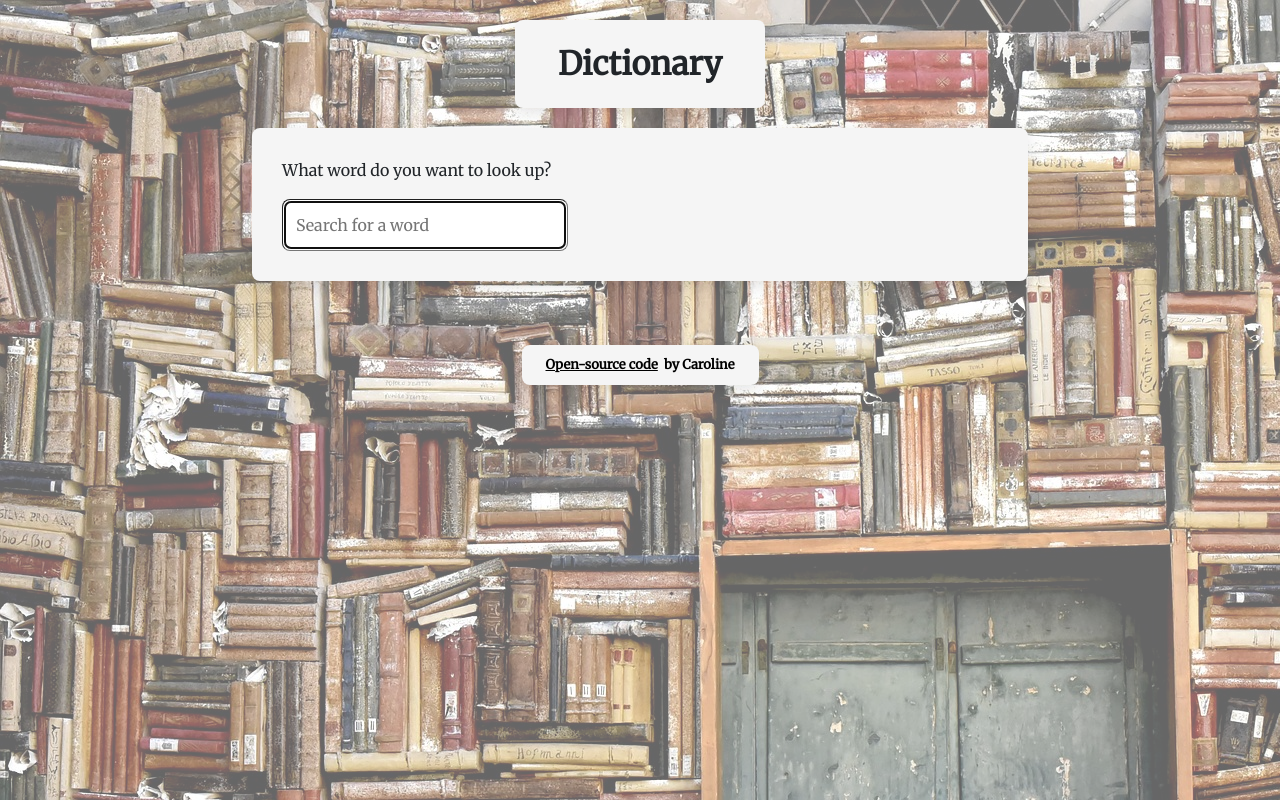
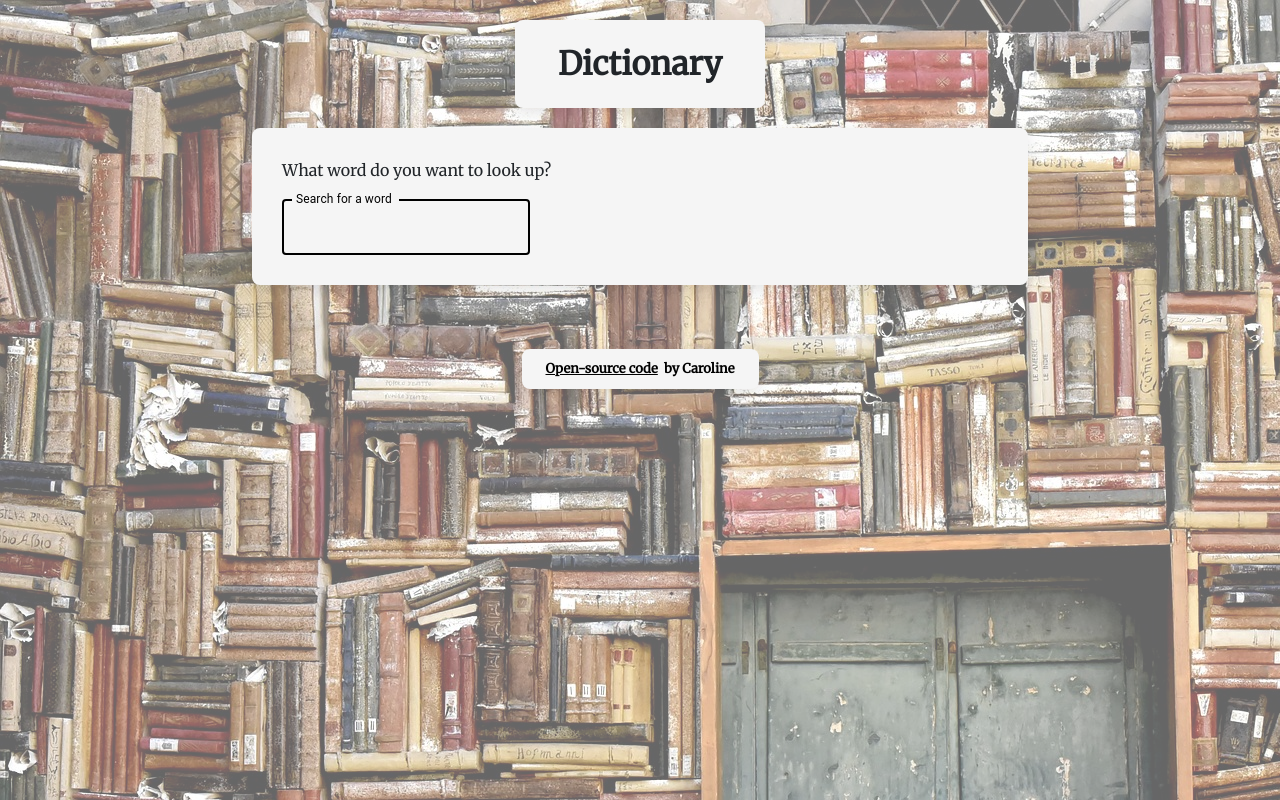
Before and after one commit to Caronara/dictionary-app, a React (Create React App) app: page / in a window 1280 px wide. Built offline with nearby package versions, Linux system fonts and the light colour scheme.

Commit message:
Changed the search form

```diff
--- a/src/App.js
+++ b/src/App.js
@@ -1,9 +1,13 @@
+import { createTheme, ThemeProvider } from "@mui/material";
 import "./App.css";
 import Dictionary from "./Dictionary";
 import Footer from "./Footer";
 
+let theme = createTheme({ palette: { primary: { main: "#000000" } } });
+
 export default function App() {
   return (
+    <ThemeProvider theme={theme}>
       <div className="App">
         <div className="container">
           <header className="header">Dictionary</header>
@@ -13,5 +17,6 @@ export default function App() {
           <Footer />
         </div>
       </div>
+    </ThemeProvider>
   );
 }
--- a/src/Dictionary.css
+++ b/src/Dictionary.css
@@ -9,11 +9,3 @@
 .Dictionary .question {
   margin-bottom: 17px;
 }
-
-.Dictionary input {
-  border-radius: 8px;
-  width: 40%;
-  color: #70757a;
-  font-size: 16px;
-  padding: 12px;
-}
--- a/src/Dictionary.js
+++ b/src/Dictionary.js
@@ -3,6 +3,7 @@ import axios from "axios";
 import Results from "./Results";
 import Photos from "./Photos";
 import "./Dictionary.css";
+import { TextField } from "@mui/material";
 
 export default function Dictionary() {
   let [keyword, setKeyword] = useState("");
@@ -45,12 +46,14 @@ export default function Dictionary() {
       <section>
         <div className="question">What word do you want to look up?</div>
         <form onSubmit={search}>
-          <input
+          <TextField
             type="search"
             autoFocus
-            placeholder="Search for a word"
+            label="Search for a word"
+            autoComplete="off"
+            color="primary"
             onChange={handleKeywordChange}
-          ></input>
+          />
         </form>
       </section>
       {results !== null ? <Results results={results} /> : null}
--- a/src/Phonetic.css
+++ b/src/Phonetic.css
@@ -9,6 +9,6 @@
 }
 
 .Phonetic .button {
-    color: black;
+
     margin-right: 10px;
 }
--- a/src/Phonetic.js
+++ b/src/Phonetic.js
@@ -15,11 +15,11 @@ function handleClick(event){
 
   return (
     <div className="Phonetic">
-      <span className="button">
-        <IconButton aria-label="listen" color="inherit" onClick={handleClick} >
+
+        <IconButton className="button" aria-label="listen" color="primary" onClick={handleClick} >
           <VolumeUpIcon  />
         </IconButton>
-      </span>
+
       <span className="text">{props.phonetic.text}</span>
     </div>
   );
```
Lines whose indentation alone changed are shown as unchanged.
